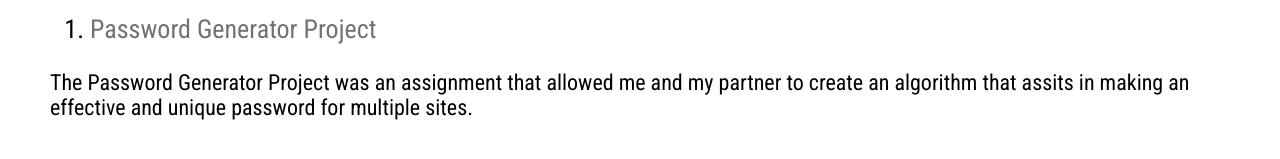
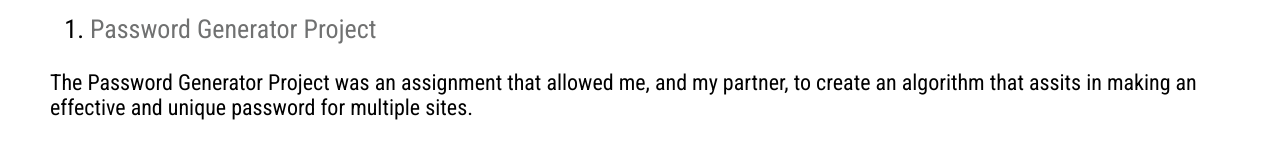
Before and after one commit to samantha-h/samantha-h.github.io, a plain HTML site: page portfolio.html in a window 1280 px wide. Shown: the part 201-360 px from the top of the page. Drawn offline with Linux system fonts and the light colour scheme.

Commit message:
Update portfolio.html

```diff
--- a/portfolio.html
+++ b/portfolio.html
@@ -31,7 +31,7 @@
                       <a href="https://docs.google.com/document/d/1F66Sfn7FPw3aDb0kLDatpB59at_DUp7Q_V7wpEDMPaw/edit?usp=sharing" target="_blank">Password Generator Project</a>
                     </li>
                 </ol>
-            <p>The Password Generator Project was an assignment that allowed me and my partner to create an algorithm that assits in making an effective and unique password for multiple sites.</p>
+            <p>The Password Generator Project was an assignment that allowed me, and my partner, to create an algorithm that assits in making an effective and unique password for multiple sites.</p>
         </div>
     </body>
 </html>
```
